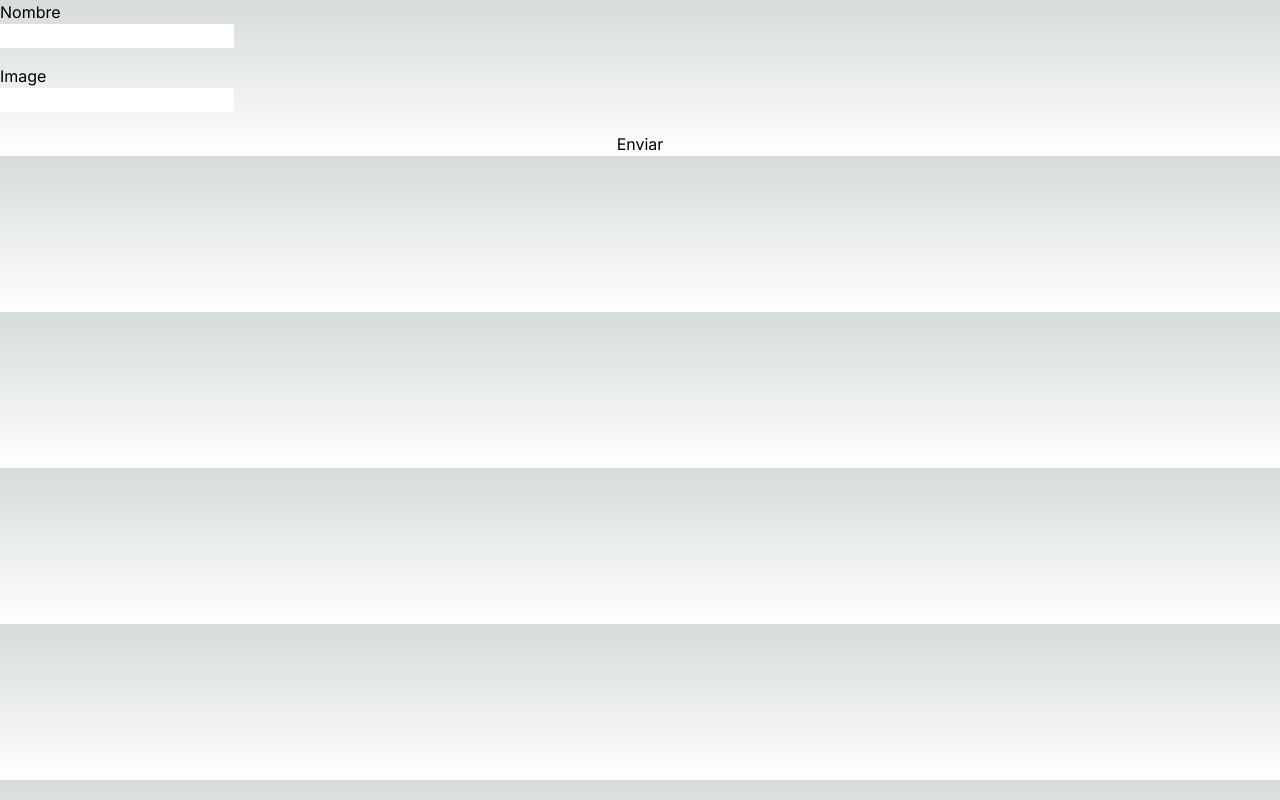
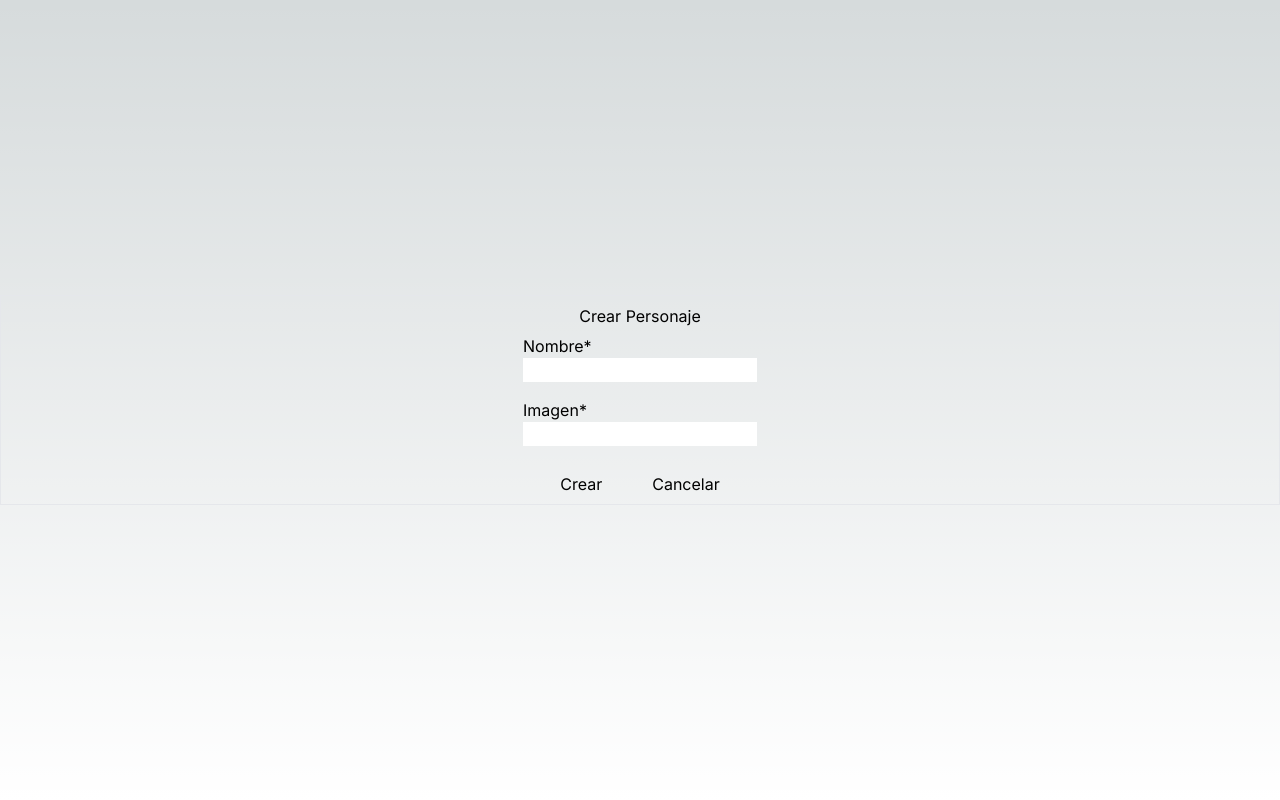
Before and after one commit to AlvaroLlopi/Talentos-Proyecto, a Next.js app: page /dashboard/personaje/create in a window 1280 px wide. Built offline with nearby package versions, Linux system fonts and the light colour scheme.

Commit message:
arreglos de conexión con supabase

```diff
--- a/src/app/dashboard/page.tsx
+++ b/src/app/dashboard/page.tsx
@@ -8,7 +8,7 @@ export const revalidate = 0;
 export default async function DashboardPage() {
   const supabase = createServerClient();
   const { data } = await supabase.from('personajes').select('*');
-  const user = await supabase.auth.getUser();
+  const user = await supabase.auth.getSession();
 
   if (user.error) {
     return redirect('/');
@@ -16,11 +16,17 @@ export default async function DashboardPage() {
 
   return (
     <div className="flex flex-col gap-4">
-      <div>Personajes de Futurama</div>
-      <Link href="/dashboard/personaje/create">Crear Personaje</Link>
-      <div className="flex items-center gap-y-8 gap-x-2 flex-wrap">
-        {data?.map((character: any) => (
-          <CharacterCard character={character} key={character.name} />
+      <div className="text-2xl text-center mt-4">Personajes de Futurama</div>
+      <div className="grid grid-cols-2 grid-rows-2 gap-4">
+        <div className="flex justify-start items-start ml-6">
+          <Link href="/dashboard/personaje/create" className="inline-block bg-blue-500 text-white text-sm py-1 px-2 rounded">
+            Crear Personaje
+          </Link>
+        </div>
+      </div>
+      <div className="grid grid-cols-3 gap-4">
+        {data?.map((character) => (
+          <CharacterCard character={character} key={character.id} />
         ))}
       </div>
     </div>
--- a/src/app/dashboard/personaje/[id]/edit/page.tsx
+++ b/src/app/dashboard/personaje/[id]/edit/page.tsx
@@ -6,7 +6,7 @@ export default async function EditPersonaje({ params }: any) {
   const { data } = await supabase
     .from('personajes')
     .select('*')
-    .eq('name', params.id)
+    .eq('id', params.id)
     .single();
 
   return <EditCharacterForm character={data} />;
--- a/src/app/dashboard/personaje/[id]/page.tsx
+++ b/src/app/dashboard/personaje/[id]/page.tsx
@@ -6,7 +6,7 @@ import Link from 'next/link';
 
 export default async function CharacterById({ params }: any) {
   const supabase = createServerClient();
-  const { data } = await supabase.from('personajes').select('*').eq('name', params.id).single();
+  const { data } = await supabase.from('personajes').select('*').eq('id', params.id).single();
 
   return (
     <div className="flex flex-col gap-4 w-full justify-center items-center mt-4">
@@ -14,12 +14,13 @@ export default async function CharacterById({ params }: any) {
 
       <Image
         src={data?.image}
-        width={100}
-        height={100}
+        width={500}
+        height={500}
         alt={data?.name}
       />
-      <Link href={`/dashboard/personaje/${data?.name}/edit`}>Editar</Link>
-      <DeleteCharacterButton country={data} />
+      <Link href={`/dashboard/personaje/${data?.id}/edit`}>Editar</Link>
+      <Link href={`/dashboard`}>Cancelar</Link>
+      <DeleteCharacterButton character={data} />
     </div>
   );
 }
--- a/src/components/create-character-form.tsx
+++ b/src/components/create-character-form.tsx
@@ -1,5 +1,4 @@
-'use client';
-
+'use client'
 import { createClient } from '@/utils/supabase/client';
 import {
   Button,
@@ -7,6 +6,8 @@ import {
   FormControl,
   FormLabel,
   Input,
+  Box,
+  Heading,
 } from '@chakra-ui/react';
 import { useRouter } from 'next/navigation';
 
@@ -15,34 +16,46 @@ export const CreateCharacterForm = () => {
   const router = useRouter();
 
   return (
-    <Container>
+    <Container display="flex" justifyContent="center" alignItems="center" minHeight="100vh">
+      <Box width="100%" maxWidth="md" padding="8" borderWidth="1px" borderRadius="lg" boxShadow="lg">
+        <Heading as="h2" size="xl" textAlign="center" mb="6">Crear Personaje</Heading>
         <form
           className="flex flex-col gap-4"
           onSubmit={async (event) => {
             event.preventDefault();
-
             const formData = new FormData(event.currentTarget);
             const name = formData.get('name')?.toString();
             const image = formData.get('image')?.toString();
 
-          await supabase.from('personajes').insert({ name, image });
+            try {
+              let { data, error } = await supabase.from('personajes').insert([{ name, image }]);
+              if (error) throw error;
+              router.push('/dashboard');
+            } catch (error) {
+              alert('Error al crear el personaje');
+            }
+          }}
 
-          router.push('/dashboard');
-        }}
+          style={{ display: 'flex', flexDirection: 'column', alignItems: 'center' }}
         >
-        <FormControl>
+          <FormControl id="name-control" isRequired>
             <FormLabel>Nombre</FormLabel>
-          <Input type="text" />
+            <Input name="name" type="text" required />
           </FormControl>
-        <FormControl>
-          <FormLabel>Image</FormLabel>
-          <Input type="text" />
+          <FormControl id="image-control" isRequired>
+            <FormLabel>Imagen</FormLabel>
+            <Input name="image" type="text" required />
           </FormControl>
-
-        <Button colorScheme="teal" size="lg" type="submit" mt="4">
-          Enviar
+          <Box display="flex" justifyContent="center" gap="50" mt="10">
+          <Button size="lg" type="submit" colorScheme="teal" backgroundColor="teal.500" _hover={{ bg: 'teal.600' }}>
+            Crear
             </Button>
+            <Button colorScheme="red" size="lg" onClick={() => router.push('/dashboard')} bg="red.500" _hover={{ bg: 'red.600' }}>
+              Cancelar
+            </Button>
+          </Box>
         </form>
+      </Box>
     </Container>
   );
 };
--- a/src/components/delete-character-button.tsx
+++ b/src/components/delete-character-button.tsx
@@ -3,12 +3,12 @@
 import { createClient } from "@/utils/supabase/client";
 import { useRouter } from "next/navigation";
 
-export const DeleteCharacterButton = ({ country }: any) => {
+export const DeleteCharacterButton = ({ character }: any) => {
   const supabase = createClient();
   const router = useRouter();
 
   const onDelete = async () => {
-    await supabase.from('personajes').delete().eq('id', country.id);
+    await supabase.from('personajes').delete().eq('id', character.id);
 
     router.push('/dashboard');
   };
--- a/src/components/edit-character-form.tsx
+++ b/src/components/edit-character-form.tsx
@@ -25,23 +25,46 @@ export const EditCharacterForm = ({ character }: EditCharacterFormProps) => {
     router.push('/dashboard');
   };
 
+  const onDelete = async () => {
+    await supabase.from('personajes').delete().eq('id', character.id);
+    router.push('/dashboard');
+  };
+
+  const onCancel = () => {
+    router.push('/dashboard');
+  };
+
   return (
+    <div className="flex items-center justify-center h-screen">
+      <div className="bg-white p-8 rounded shadow-md w-full max-w-md">
         <form className="flex flex-col gap-4" onSubmit={onSubmit}>
           <input
             name="name"
             type="text"
             placeholder="Nombre"
-        className="text-black"
+            className="text-black p-2 border border-gray-300 rounded"
             defaultValue={character?.name}
           />
           <input
-        name="flag"
+            name="image"
             type="text"
-        placeholder="Flag"
-        className="text-black"
-        defaultValue={character?.flag}
+            placeholder="Image"
+            className="text-black p-2 border border-gray-300 rounded"
+            defaultValue={character?.image}
           />
-      <button type="submit">Editar</button>
+          <div className="flex justify-between gap-4">
+            <button type="submit" className="bg-blue-500 text-white py-2 px-4 rounded">
+              Editar
+            </button>
+            <button type="button" onClick={onDelete} className="bg-red-500 text-white py-2 px-4 rounded">
+              Eliminar
+            </button>
+            <button type="button" onClick={onCancel} className="bg-gray-500 text-white py-2 px-4 rounded">
+              Cancelar
+            </button>
+          </div>
         </form>
+      </div>
+    </div>
   );
 };
--- a/src/components/personaje-card.tsx
+++ b/src/components/personaje-card.tsx
@@ -5,20 +5,21 @@ import { Card, CardBody, Divider, Heading } from '@chakra-ui/react';
 import { useRouter } from 'next/navigation';
 
 export const CharacterCard = ({ character }: any) => {
+  console.log(character);  // Esto ayuda a verificar los datos en la consola
   const router = useRouter();
 
   return (
     <Card
       maxW="sm"
       onClick={() => {
-        router.push(`/dashboard/personaje/${character.name}`);
+        router.push(`/dashboard/personaje/${character.id}`);
       }}
     >
       <Image
         width={400}
         height={200}
-        src={character.flag}
         alt={character.name}
+        src={character.image}
         borderRadius='lg'
         className="w-10 h-10"
       />
```
Also changed, not shown: 1 other file (tests, documents, lock files or other folders). Lines whose indentation alone changed are shown as unchanged.
